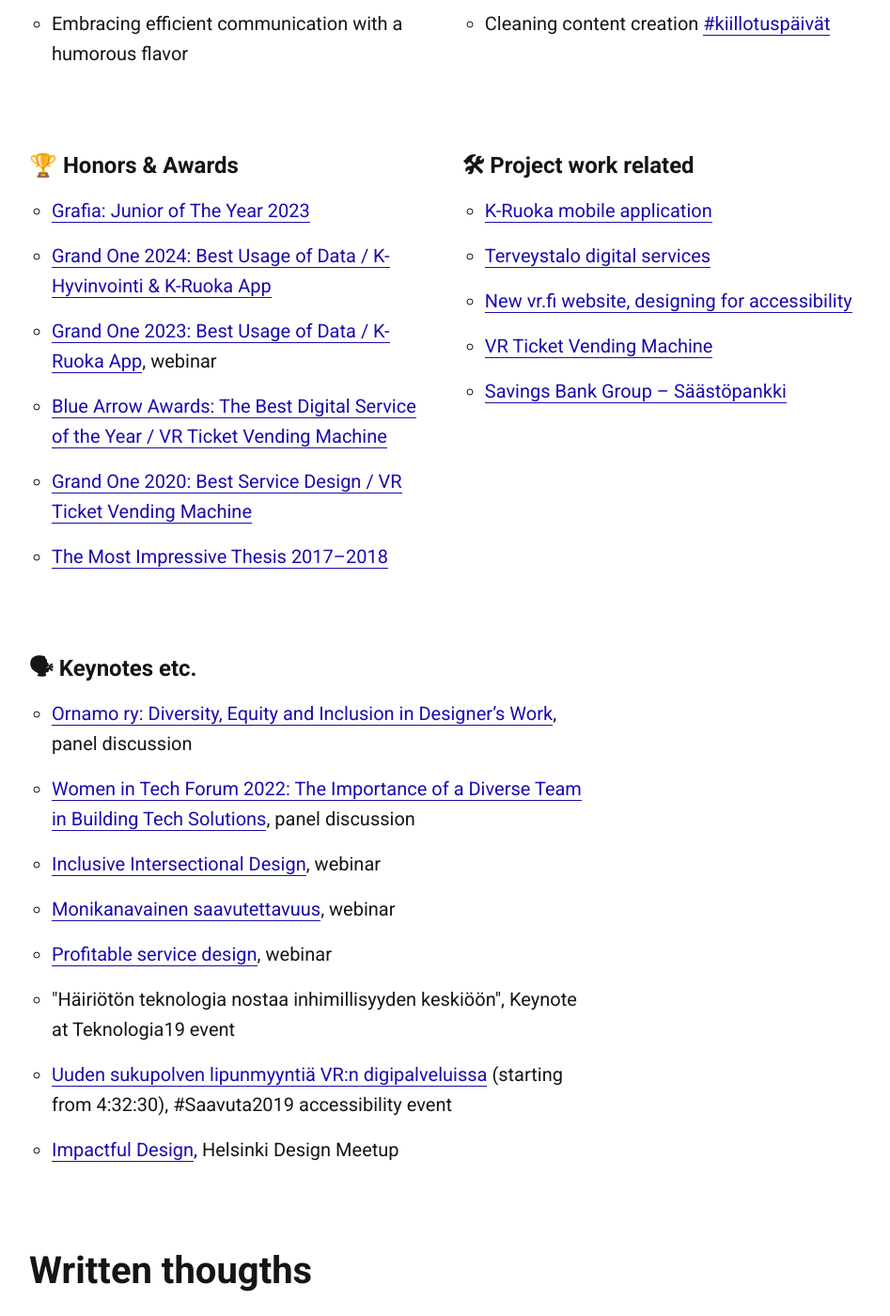
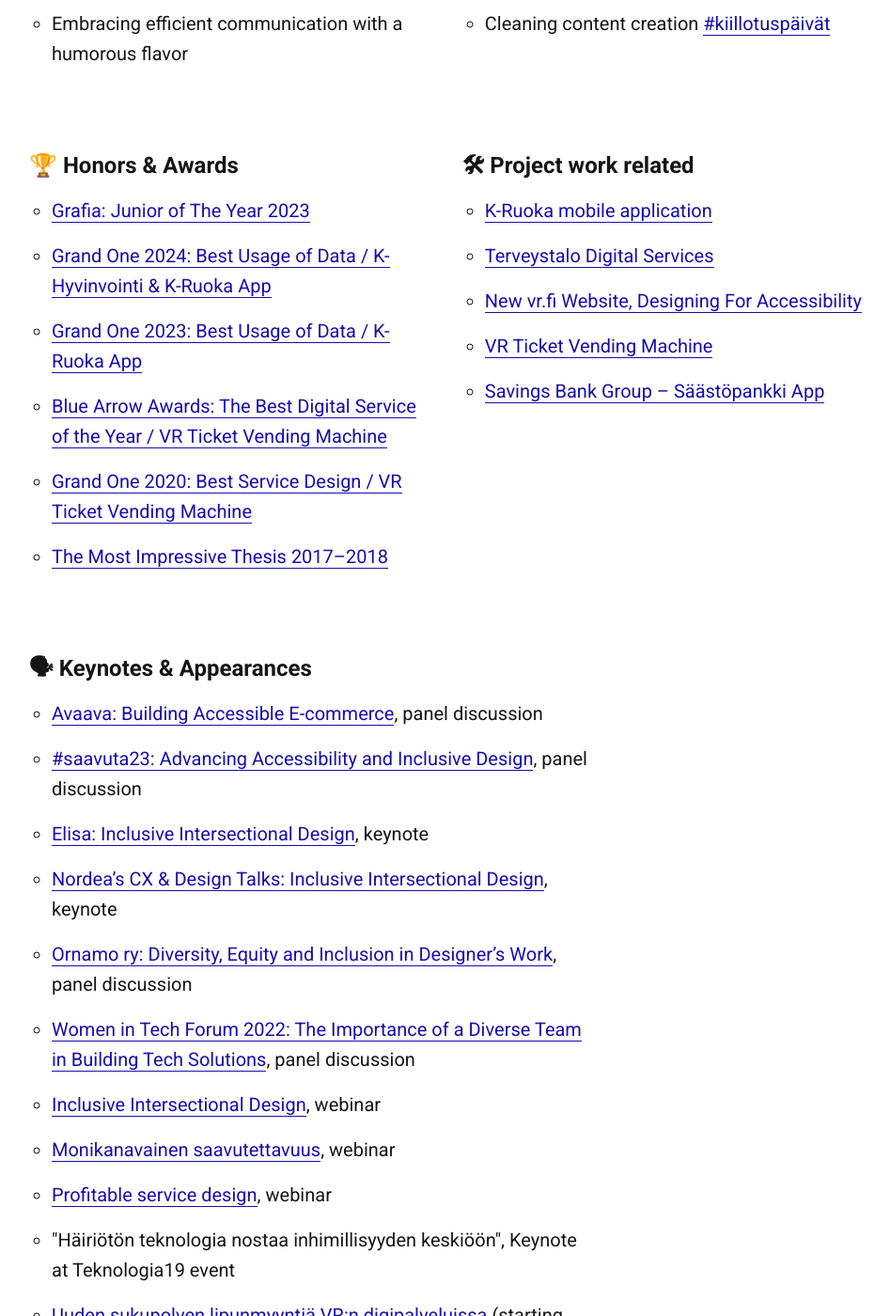
Before and after one commit to jesseu/jesseu.github.io, a Jekyll site: the page built from index.html, in a window 1280 px wide and 1400 px high, scrolled down 1278 px. Shown: the whole window at 94% size, without its empty margins (129-1076 px from the left). Built offline with Jekyll 4.4.1, drawn with Linux system fonts in a browser that asks for light colours.

Commit message:
More links

```diff
--- a/index.html
+++ b/index.html
@@ -58,7 +58,7 @@
 				<ul>
 					<li><a href="https://vuodenhuiput.fi/work/jesse-ukkonen/" target="_blank" rel="noopener">Grafia: Junior of The Year 2023</a></li>
 					<li><a href="https://www.linkedin.com/feed/update/urn:li:activity:7176855138400169985/" target="_blank" rel="noopener">Grand One 2024: Best Usage of Data / K-Hyvinvointi & K-Ruoka App </a></li>
-					<li><a href="https://www.linkedin.com/feed/update/urn:li:activity:7047509124212781056/" target="_blank" rel="noopener">Grand One 2023: Best Usage of Data / K-Ruoka App</a>, webinar</li>
+					<li><a href="https://www.linkedin.com/feed/update/urn:li:activity:7047509124212781056/" target="_blank" rel="noopener">Grand One 2023: Best Usage of Data / K-Ruoka App</a></li>
 					<li><a href="https://www.bluearrowawards.com/seminar-awards/" target="_blank" rel="noopener">Blue Arrow Awards: The Best Digital Service of the Year / VR Ticket Vending Machine </a></li>
 					<li><a href="https://qvik.com/references/vr-ticket-vending-machine/" target="_blank" rel="noopener">Grand One 2020: Best Service Design / VR Ticket Vending Machine</a></li>
 					<li><a href="https://www.sytyke.org/tapetilla/vaikuttavin-opinnayte-hairioton-teknologia-suunnittelutyossa/" target="_blank" rel="noopener">The Most Impressive Thesis 2017–2018</a></li>
@@ -68,17 +68,21 @@
 		<div class="one-half column" style="margin-top: 5%">
 			<h3>🛠 Project work related</h3>
 				<ul>
-					<li><a href="https://qvik.com/events/renewing-k-ruoka-app-and-running-a-multi-platform-digital-service/" target="_blank" rel="noopener">K-Ruoka mobile application</a></li>
-					<li><a href="https://qvik.com/references/terveystalo/" target="_blank" rel="noopener">Terveystalo digital services</a></li>
-					<li><a href="https://qvik.com/news/new-vr-fi-site-accessibility-design-development/" target="_blank" rel="noopener">New vr.fi website, designing for accessibility</a></li>
+					<li><a href="https://qvik.com/news/case-study-how-the-k-ruoka-team-doubled-their-average-rating/" target="_blank" rel="noopener">K-Ruoka mobile application</a></li>
+					<li><a href="https://qvik.com/references/terveystalo/" target="_blank" rel="noopener">Terveystalo Digital Services</a></li>
+					<li><a href="https://qvik.com/news/new-vr-fi-site-accessibility-design-development/" target="_blank" rel="noopener">New vr.fi Website, Designing For Accessibility</a></li>
 					<li><a href="https://qvik.com/references/vr-ticket-vending-machine/" target="_blank" rel="noopener">VR Ticket Vending Machine</a></li>
-					<li><a href="https://qvik.com/references/saastopankki/" target="_blank" rel="noopener">Savings Bank Group – Säästöpankki</a></li>
+					<li><a href="https://qvik.com/references/saastopankki/" target="_blank" rel="noopener">Savings Bank Group – Säästöpankki App</a></li>
 				</ul>
 		</div>
 
 		<div class="eight columns" style="margin-top: 5%">
-			<h3 id="keynotes">🗣 Keynotes etc.</h3>
+			<h3 id="keynotes">🗣 Keynotes & Appearances</h3>
 			<ul>
+				<li><a href="https://www.linkedin.com/posts/jesseukkonen_j%C3%A4lleen-yksi-paneelikeskustelu-taputeltu-activity-7186729626407227393-48mY/" target="_blank" rel="noopener">Avaava: Building Accessible E-commerce</a>, panel discussion</li>
+				<li><a href="https://youtu.be/-VVPsJQCiJo?si=zh0K4mL5RbSIohle" target="_blank" rel="noopener">#saavuta23: Advancing Accessibility and Inclusive Design</a>, panel discussion</li>
+				<li><a href="https://www.linkedin.com/posts/jesseukkonen_theres-no-better-way-to-start-a-monday-than-activity-7125015309824000000-iUaN/" target="_blank" rel="noopener">Elisa: Inclusive Intersectional Design</a>, keynote</li>
+				<li><a href="https://www.linkedin.com/posts/jesseukkonen_yesterday-i-got-to-share-some-thoughts-about-activity-7022217428839350272-drf0/" target="_blank" rel="noopener">Nordea’s CX & Design Talks: Inclusive Intersectional Design</a>, keynote</li>
 				<li><a href="https://www.ornamo.fi/artikkeli/ornamo-dialogue-diversity-equity-and-inclusion-in-designers-work-record/" target="_blank" rel="noopener">Ornamo ry: Diversity, Equity and Inclusion in Designer’s Work</a>, panel discussion</li>
 				<li><a href="https://youtu.be/qib3oi6u3xc" target="_blank" rel="noopener">Women in Tech Forum 2022: The Importance of a Diverse Team in Building Tech Solutions</a>, panel discussion</li>
 				<li><a href="https://youtu.be/qyd-ZrKf650?t=366" target="_blank" rel="noopener">Inclusive Intersectional Design</a>, webinar</li>
@@ -92,7 +96,7 @@
 	</div>
 
 	<div class="row">
-		<div class="eight columns" style="margin-top: 5%">
+		<div class="ten columns" style="margin-top: 5%">
         	<h2 id="writings">Written thougths</h2>
 
         		<ul>
```
